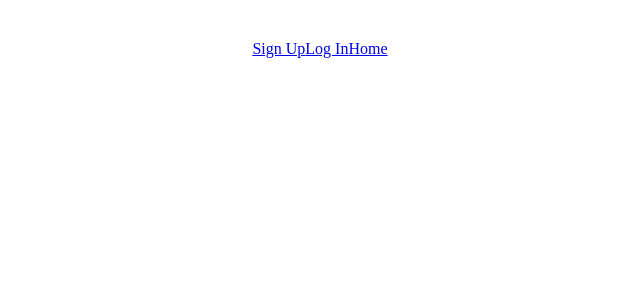
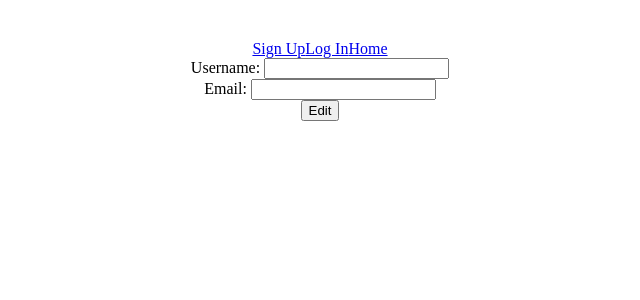
Before and after one commit to shaikah572/community-accessibility-map-frontend, a React (Vite) app: page /profile/edit in a window 1280 px wide. Before the commit this address had no page. Shown: the top 300 px of the page, without its empty margins (320-960 px from the left). Built offline with nearby package versions, Linux system fonts and the light colour scheme.

Commit message:
created user form to update user informations

```diff
--- a/src/App.jsx
+++ b/src/App.jsx
@@ -8,6 +8,7 @@ import NavBar from './components/NavBar/NavBar'
 import Login from './components/Auth/Login'
 import Signup from './components/Auth/Signup'
 import UserProfile from './components/UserProfile/UserProfile'
+import UserForm from './components/UserProfile/UseForm/UserForm'
 import MapDisplay from './components/MapDisplay/MapDisplay'
 import MarkerForm from './components/MarkerForm/MarkerForm'
 
@@ -23,6 +24,7 @@ const App = () => {
         <Route path='/signup' element={ <Signup />} />
         <Route path='/' element={<MapDisplay user={user} />} />
         <Route path='/profile' element={<UserProfile />} />
+        <Route path='/profile/edit' element={<UserForm />} />
         <Route path='/add-marker' element={<MarkerForm/>} />
 
       </Routes>
--- a/src/components/UserProfile/UseForm/UserForm.jsx
+++ b/src/components/UserProfile/UseForm/UserForm.jsx
@@ -0,0 +1,67 @@
+import { useState, useEffect } from 'react'
+import { authRequest } from '../../../lib/auth'
+import { useNavigate } from 'react-router'
+
+const UserForm = () => {
+
+    const navigate = useNavigate()
+    const [formData, setFormData] = useState({
+        username: '',
+        email: ''
+    })
+
+    const getUser = async () => {
+        try {
+            const response = await authRequest({
+                method: 'get',
+                url: 'http://127.0.0.1:8000/api/user/'
+            })
+            setFormData(response.data)
+        } catch (error) {
+            console.error(error)
+        }
+    }
+
+    useEffect(() => {
+        getUser()
+    }, [])
+
+    const handleChange = (event) => {
+        setFormData({ ...formData, [event.target.name]: event.target.value })
+    }
+
+    const handleSubmit = async (event) => {
+        event.preventDefault()
+        try {
+            const response = await authRequest({
+                method: 'put',
+                url: 'http://127.0.0.1:8000/api/user/',
+                data: formData
+            })
+            if (response.status === 201 || response.status === 200) {
+                navigate(`/profile`) }
+        } catch (error) {
+            console.error(error)
+        }
+
+
+    }
+
+    return (
+        <>
+        <form onSubmit={handleSubmit}>
+            <div>
+                <label htmlFor='username'>Username: </label>
+                <input value={formData.username} onChange={handleChange} id='username' name='username' />
+            </div>
+            <div>
+                <label htmlFor='email'>Email: </label>
+                <input value={formData.email} onChange={handleChange} type='email' id='email' name='email' />
+            </div>
+            <button type='submit'>Edit</button>
+        </form>
+        </>
+    )
+}
+
+export default UserForm
--- a/src/components/UserProfile/UserProfile.jsx
+++ b/src/components/UserProfile/UserProfile.jsx
@@ -1,5 +1,7 @@
 import { useState, useEffect } from 'react'
 import { authRequest } from '../../lib/auth'
+import { Link } from 'react-router'
+import UserForm from './UseForm/UserForm'
 
 const UserProfile = () => {
 
@@ -28,6 +30,9 @@ const UserProfile = () => {
         <h1>profile</h1>
         <h2>{userInformations.username}</h2>
         <h2>{userInformations.email}</h2>
+        <Link to='/profile/edit'>
+            <button>Update Information</button>
+        </Link>
         </>
     )
 }
```
